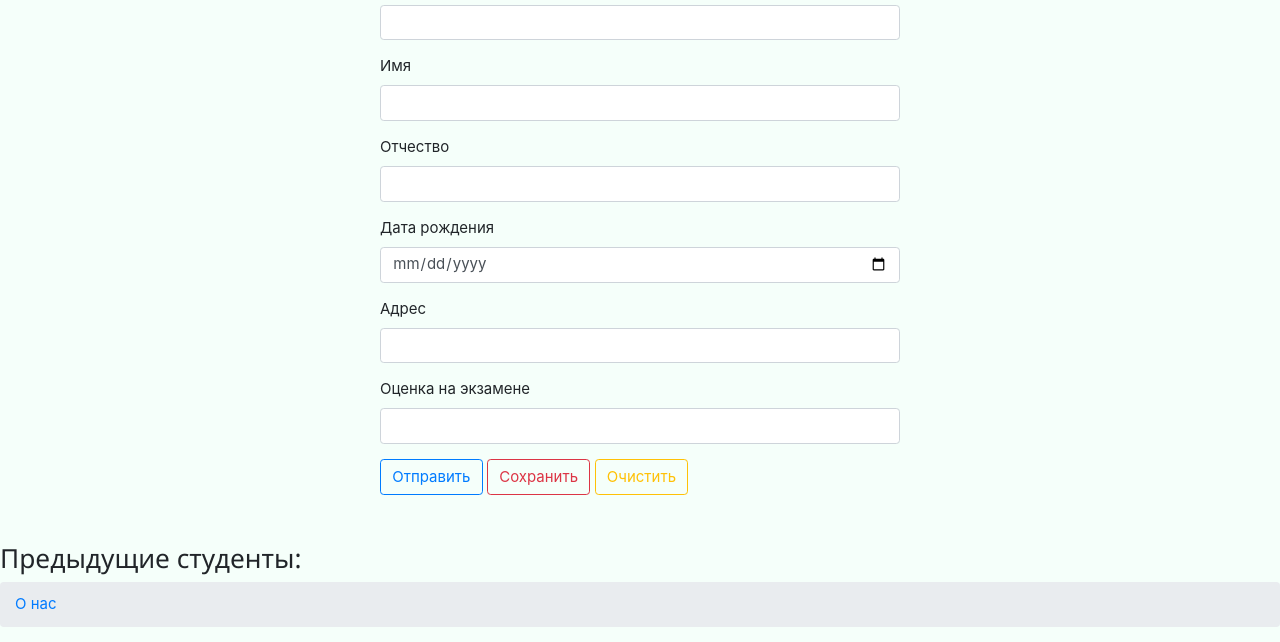
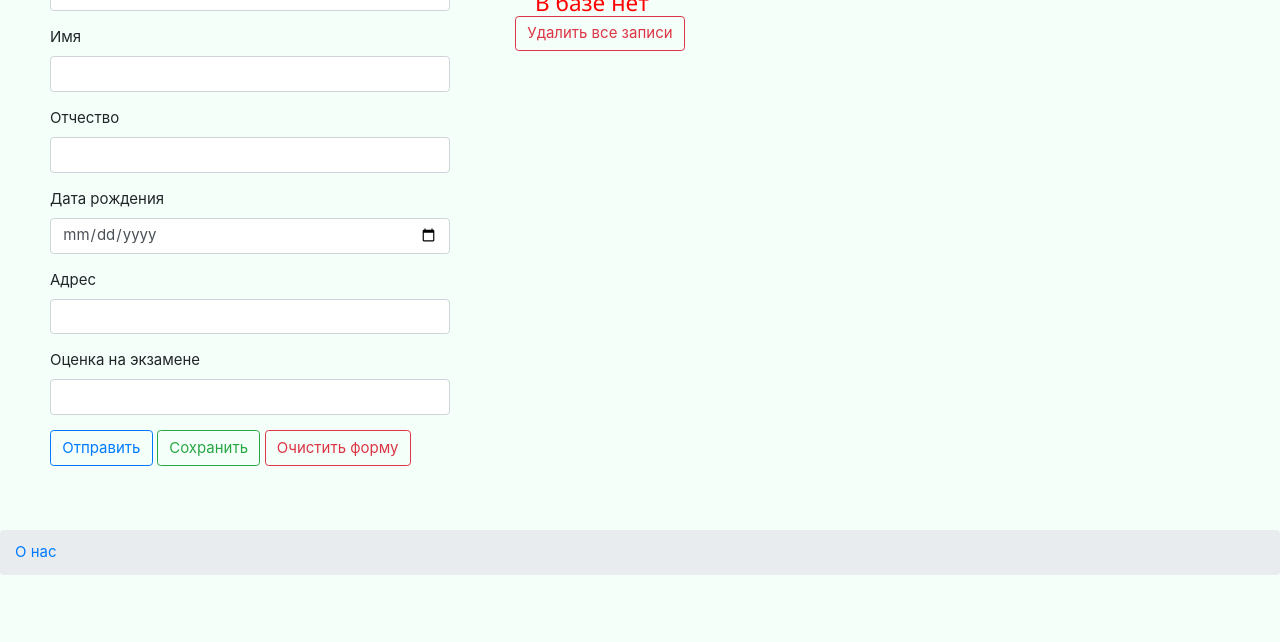
Before and after one commit to SirojiddinSaidmurodov/TechnicalPractice3term, a website: page Forthlesson/recommendation.html in a window 1280 px wide. Shown: the part 231-873 px from the top of the page. After the commit the page ends 821 px from the top, so only its background shows below. Drawn offline with nearby package versions, Linux system fonts and the light colour scheme.

Commit message:
Some rearrangements

```diff
--- a/Forthlesson/recommendation.html
+++ b/Forthlesson/recommendation.html
@@ -14,11 +14,11 @@
         <li class="breadcrumb-item active" aria-current="page">Рекомендательная система</li>
     </ol>
 </nav>
+<h1 align="center" class="h1" style="color: steelblue">Подбор направления обучения</h1>
+<script src="script.js"></script>
 
-<script src="script.js"></script>
-<div class="container  w3-padding-48" style="max-width: 550px">
-    <h1 align="center" class="h1" style="color: steelblue">Подбор направления обучения</h1>
-
+<div class="d-flex justify-content-around">
+    <div class="container  w3-padding-64" style="max-width: 500px;min-width: 350px;padding: 50px">
         <form name="form">
             <div class="form-group">
                 <label for="surname">Фамилия</label>
@@ -86,18 +86,17 @@
                 </div>
             </div>
 
-
             <input class="input btn btn-outline-primary" type="button" value="Отправить" onclick="check()">
-
-        <input class="input btn btn-outline-danger" type="button" value="Сохранить" onclick="saveUser()">
-        <input class="input btn btn-outline-warning" type="reset" value="Очистить" onclick="clean()">
+            <input class="input btn btn-outline-success" type="button" value="Сохранить" onclick="saveUser()">
+            <input class="input btn btn-outline-danger" type="reset" value="Очистить форму">
 
             <label id="result"></label>
         </form>
     </div>
+    <div class="container w3-padding-48">
         <h3>Предыдущие студенты:</h3>
-
         <div id="list" class="card-columns">
+            <h4 v-if="students.length===0" style="color: red;padding: 20px">В базе нет записей</h4>
             <div class="card" v-for="student in students">
                 <div class="card-body">
                     <h5 class="card-title">{{student.name}}</h5>
@@ -108,7 +107,9 @@
                 </div>
             </div>
         </div>
-
+        <input class="input btn btn-outline-danger" type="reset" value="Удалить все записи" onclick="clean()">
+    </div>
+</div>
 <script src="https://unpkg.com/vue"></script>
 <script>
     const app = new Vue({
--- a/Forthlesson/script.js
+++ b/Forthlesson/script.js
@@ -75,6 +75,7 @@ function getFaculty(mark) {
 }
 
 function saveUser() {
+    check()
     let surname = document.getElementById("surname").value;
     let name = document.getElementById("name").value;
     let lastName = document.getElementById("lastName").value;
```
Lines whose indentation alone changed are shown as unchanged.
